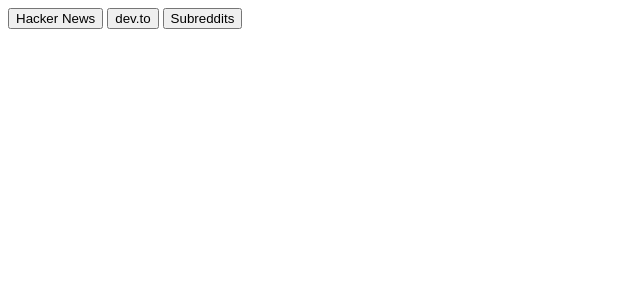
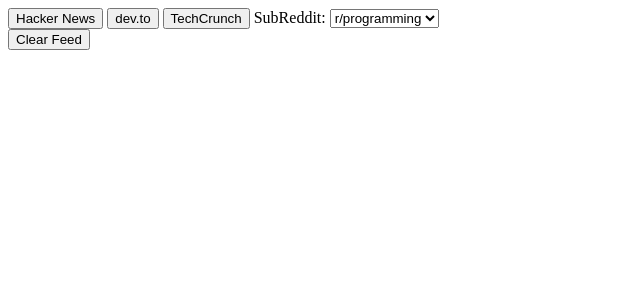
Before and after one commit to Bhupesh-V/defe, a Flask app: page / in a window 1280 px wide. Shown: the top 300 px of the page, without its empty margins (0-640 px from the left). Run offline with Flask 2, Linux system fonts and the light colour scheme.

Commit message:
alpha product ready - Removed praw as a depedency use RSS feeds instead - New Service: TechCrunch

```diff
--- a/feed.py
+++ b/feed.py
@@ -1,5 +1,5 @@
 from flask import Flask, render_template, jsonify, request
-from feeders import hackernews, devto
+from feeders import hackernews, devto, techcrunch, reddit
 
 app = Flask(__name__)
 
@@ -10,13 +10,18 @@
         return render_template('feed.html')
     else:
         service = request.json
-        print(service)
         if service["feed"] == "dev":
             data = devto.get_articles()
             return jsonify(data)
         elif service["feed"] == "hackernews":
             data = hackernews.get_top()
             return jsonify(data)
+        elif service["feed"] == "techcrunch":
+            data = techcrunch.techcrunch()
+            return jsonify(data)
+        elif service["feed"] == "reddit":
+            data = reddit.subreddit(service["sub"])
+            return jsonify(data)
 
 
 if __name__ == "__main__":
--- a/feeders/reddit.py
+++ b/feeders/reddit.py
@@ -1,32 +1,19 @@
-import os
-import praw
+import feedparser
 
-from dotenv import load_dotenv
-load_dotenv()
-
-client_id = os.getenv("CLIENT_ID")
-secret = os.getenv("SECRET")
-username = os.getenv("USERNAME")
-password = os.getenv("PASSWORD")
-reddit = praw.Reddit(client_id=client_id,
-                     client_secret=secret,
-                     user_agent='defe',
-                     username=username,
-                     password=password)
+subreddits = [
+    "programming",
+    "technology",
+    "cpp",
+    "python",
+    "javascript",
+]
 
 
-subreddit = reddit.subreddit('programming')
-new_subreddit = subreddit.new(limit=30)
+def subreddit(sub):
+    if sub in subreddits:
+        url = f'https://www.reddit.com/r/{sub}/new.rss'
+        feed = feedparser.parse(url)
 
-for d in new_subreddit:
-    print(d.title, d.score, d.url)
-
-"""
-Subreddits to-do
-1. https://www.reddit.com/r/technology/
-2. https://www.reddit.com/r/reverseengineering/
-3. https://www.reddit.com/r/learnprogramming
-4. https://www.reddit.com/r/cscareerquestions
-5. https://www.reddit.com/r/webdev
-
-"""
+        return feed.entries
+    else:
+        return {"error": "Subreddit Not Available"}
--- /dev/null
+++ b/feeders/techcrunch.py
@@ -0,0 +1,8 @@
+import feedparser
+
+url = "https://techcrunch.com/feed/"
+d = feedparser.parse(url)
+
+
+def techcrunch():
+    return d.entries
--- a/requirements.txt
+++ b/requirements.txt
@@ -1,3 +1,2 @@
+feedparser==5.2.1
 Flask==1.1.1
-python-dotenv==0.11.0
-praw==6.5.1
--- /dev/null
+++ b/static/feed.js
@@ -0,0 +1,142 @@
+function removethis() {
+    // remove all childs of "feed"
+    const feed_div = document.getElementById("feed");
+    feed_div.innerHTML = '';
+}
+
+function invoke_dev() {
+    removethis();
+
+    const data = {
+        feed: 'dev'
+    };
+    fetch('/', {
+            method: 'POST',
+            headers: {
+                'Content-Type': 'application/json',
+            },
+            body: JSON.stringify(data),
+        })
+        .then((response) => response.json())
+        .then((data) => {
+            console.log('Success');
+            var mainContainer = document.getElementById("feed");
+
+            for (var i = 0; i < data.length; i++) {
+                var article = document.createElement("div");
+                var link = document.createElement("a");
+                link.setAttribute("href", data[i].url);
+                var title = document.createTextNode(data[i].title);
+                link.appendChild(title);
+                article.appendChild(link);
+
+                mainContainer.appendChild(article);
+            }
+        })
+        .catch((error) => {
+            console.error('Error:', error);
+        });
+}
+
+function invoke_hn() {
+    removethis();
+
+    const data = {
+        feed: 'hackernews'
+    };
+    fetch('/', {
+            method: 'POST',
+            headers: {
+                'Content-Type': 'application/json',
+            },
+            body: JSON.stringify(data),
+        })
+        .then((response) => response.json())
+        .then((data) => {
+            console.log('Success');
+            var mainContainer = document.getElementById("feed");
+
+            for (var i = 0; i < data.length; i++) {
+                var story = document.createElement("div");
+                var link = document.createElement("a");
+                link.setAttribute("href", data[i].url);
+                var title = document.createTextNode(data[i].title);
+                link.appendChild(title);
+                story.appendChild(link);
+
+                mainContainer.appendChild(story);
+            }
+        })
+        .catch((error) => {
+            console.error('Error:', error);
+        });
+}
+
+function invoke_tc() {
+    removethis();
+
+    const data = {
+        feed: 'techcrunch'
+    };
+    fetch('/', {
+            method: 'POST',
+            headers: {
+                'Content-Type': 'application/json',
+            },
+            body: JSON.stringify(data),
+        })
+        .then((response) => response.json())
+        .then((data) => {
+            console.log('Success');
+            var mainContainer = document.getElementById("feed");
+
+            for (var i = 0; i < data.length; i++) {
+                var story = document.createElement("div");
+                var link = document.createElement("a");
+                link.setAttribute("href", data[i].link);
+                var title = document.createTextNode(data[i].title);
+                link.appendChild(title);
+                story.appendChild(link);
+
+                mainContainer.appendChild(story);
+            }
+        })
+        .catch((error) => {
+            console.error('Error:', error);
+        });
+}
+
+function reddit(sub) {
+    removethis();
+
+    const data = {
+        feed: 'reddit',
+        sub: sub
+    };
+    fetch('/', {
+            method: 'POST',
+            headers: {
+                'Content-Type': 'application/json',
+            },
+            body: JSON.stringify(data),
+        })
+        .then((response) => response.json())
+        .then((data) => {
+            console.log('Success');
+            var mainContainer = document.getElementById("feed");
+
+            for (var i = 0; i < data.length; i++) {
+                var story = document.createElement("div");
+                var link = document.createElement("a");
+                link.setAttribute("href", data[i].link);
+                var title = document.createTextNode(data[i].title);
+                link.appendChild(title);
+                story.appendChild(link);
+
+                mainContainer.appendChild(story);
+            }
+        })
+        .catch((error) => {
+            console.error('Error:', error);
+        });
+}
--- a/templates/base.html
+++ b/templates/base.html
@@ -34,37 +34,6 @@
         {% block container %}
 
         {% endblock %}
-    <script type="text/javascript">
-        function invoke_dev () {
-            const data = { feed: 'dev' };
-            fetch('/', {
-              method: 'POST', // or 'PUT'
-              headers: {
-                'Content-Type': 'application/json',
-              },
-              body: JSON.stringify(data),
-            })
-            .then((response) => response.json())
-            .then((data) => {
-              console.log('Success:', data);
-              var mainContainer = document.getElementById("feed");
-
-              for (var i = 0; i < data.length; i++) {
-                var article = document.createElement("div");
-                var link = document.createElement("a");
-                link.setAttribute("href", data[i].url);
-                var title = document.createTextNode(data[i].title);
-                link.appendChild(title);
-                article.appendChild(link);
-
-                mainContainer.appendChild(article);
-              }
-            })
-            .catch((error) => {
-              console.error('Error:', error);
-            });
-
-        }
-    </script>
+    <script src="/static/feed.js"></script>
     </body>
 </html>
--- a/templates/feed.html
+++ b/templates/feed.html
@@ -2,8 +2,17 @@
 {% block header %}
 	<div class="feed-options">
 		<button type="button" onclick="invoke_hn()">Hacker News</button>
-		<button type="button" onclick="invoke_dev()">dev.to</button type="button" onclick="invoke_sub()">
-		<button>Subreddits</button>
+		<button type="button" onclick="invoke_dev()">dev.to</button>
+		<button type="button" onclick="invoke_tc()">TechCrunch</button>
+		<label for="reddit">SubReddit:</label>
+		<select id="reddit">
+		  <option value="programming" onclick="reddit(this.value)">r/programming</option>
+		  <option value="technology" onclick="reddit(this.value)">r/technology</option>
+		  <option value="cpp" onclick="reddit(this.value)">r/cpp</option>
+		  <option value="python" onclick="reddit(this.value)">r/python</option>
+		</select>
+		<br>
+		<button type="button" onclick="removethis()">Clear Feed</button>
 	</div>
 {% endblock %}
 {% block container %}
```
